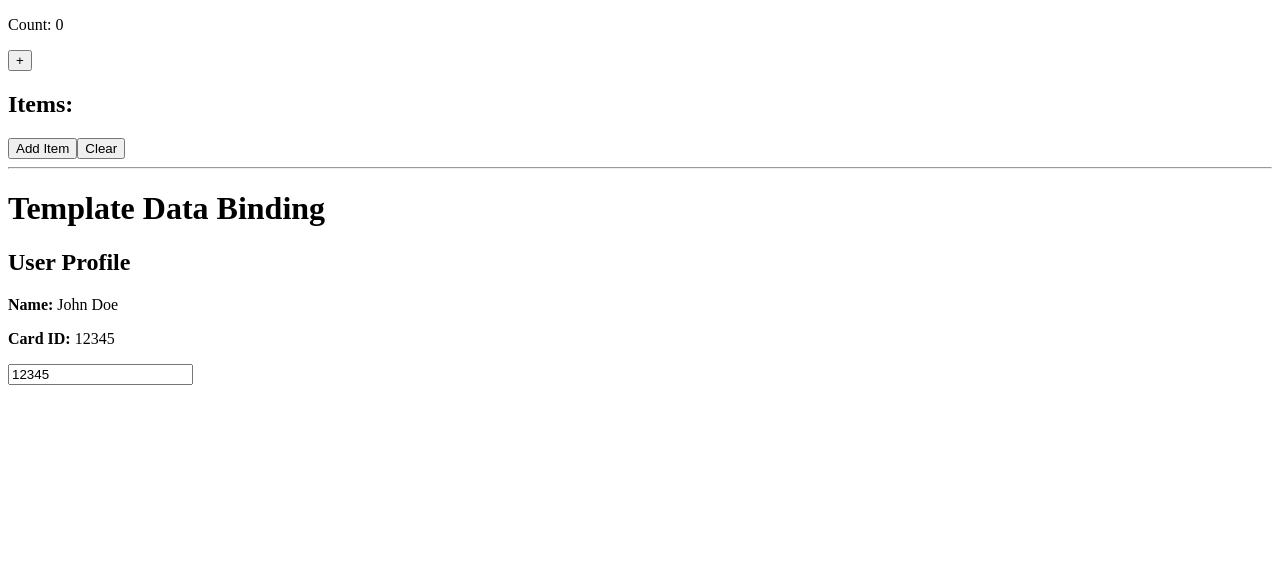
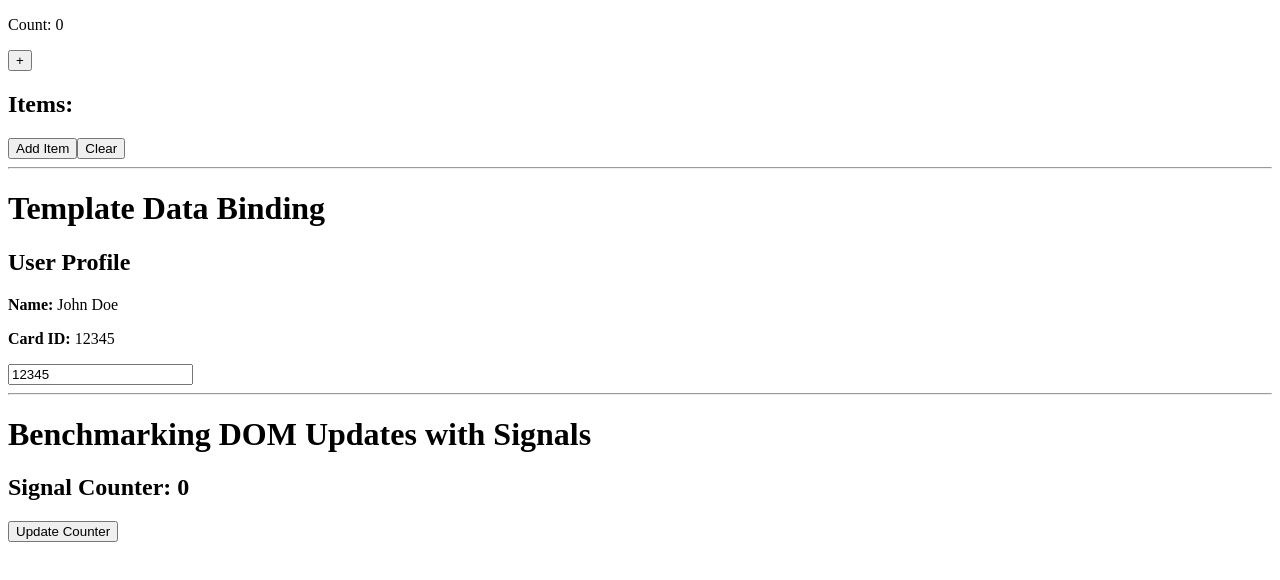
Before and after one commit to johndavid0707/Angular-Practice, an Angular app: page /signal in a window 1280 px wide. Shown: the top 580 px of the page. Built offline with nearby package versions, Linux system fonts and the light colour scheme.

Commit message:
Fix: Changes

```diff
--- a/src/app/signals/signal/signal.html
+++ b/src/app/signals/signal/signal.html
@@ -38,3 +38,10 @@
 
 <!-- Using signal in input binding -->
 <input type="text" [value]="card_id()" (input)="card_id.set($any($event.target).value)" />
+
+<hr>
+
+<h1>Benchmarking DOM Updates with Signals</h1>
+
+<h2>Signal Counter: {{ counts() }}</h2>
+<button (click)="updateCounter()">Update Counter</button>
--- a/src/app/signals/signal/signal.ts
+++ b/src/app/signals/signal/signal.ts
@@ -13,6 +13,8 @@ export class Signal {
   card_id = signal('12345');  // a writable signal
 
   count = signal(0);
+
+  counts = signal(0);
 
   // double = computed(() => this.count() * 2);
 
@@ -66,4 +68,14 @@ export class Signal {
     this.items.set([]);  // empty array
   }
 
+  //Example 5 Benchmarking DOM Updates with Signals
+
+  updateCounter() {
+    console.time('Signal Update');
+    for (let i = 0; i < 1; i++) {
+      this.counts.update(c => c + 1); // only updates reactive subscribers
+    }
+    console.timeEnd('Signal Update');
+  }
+
 }
```
